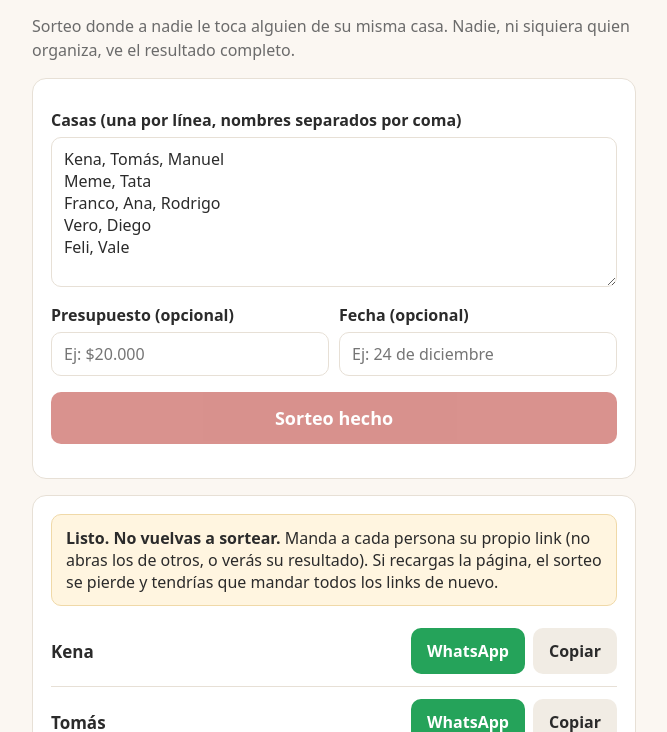
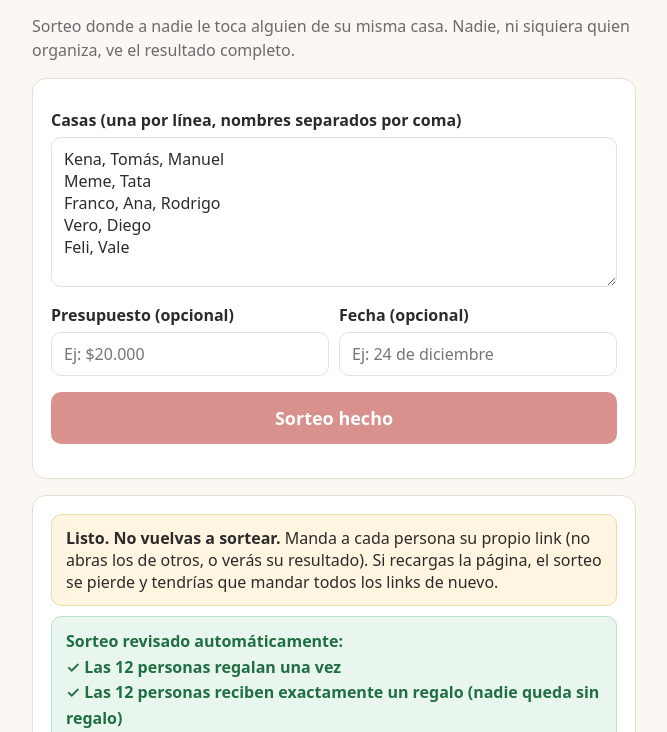
Before and after one commit to FrancoBrice/amigo-secreto, a plain HTML site: page index.html in a window 1280 px wide. Both pictures are taken after a click on the button "Sortear". Shown: the part 68-800 px from the top of the page, without its empty margins (306-973 px from the left). Drawn offline with Linux system fonts and the light colour scheme.

Commit message:
Add files via upload

```diff
--- a/index.html
+++ b/index.html
@@ -29,6 +29,7 @@
   .person .actions { display:flex; gap:8px; flex-shrink:0; }
   .sent { color:var(--green); font-size:14px; }
   .err { color:var(--red); font-weight:600; }
+  .ok { background:#e9f6ee; border:1px solid #b9e0c8; color:var(--green); border-radius:10px; padding:12px 14px; margin-top:10px; line-height:1.6; font-weight:600; }
   .warn { background:#fff5e0; border:1px solid #f0d9a8; border-radius:10px; padding:12px 14px; }
   /* Vista del participante */
   .reveal { text-align:center; padding-top:40px; }
@@ -139,6 +140,13 @@
     if (new Set(names.map(n => n.toLowerCase())).size !== names.length) { msg.textContent = 'Hay nombres repetidos. Agrega una inicial para diferenciarlos.'; return; }
     const pairs = draw(houses);
     if (!pairs) { msg.textContent = 'No se puede sortear con estas casas (una casa tiene más de la mitad de las personas).'; return; }
+    // Revisión automática del sorteo (sin mostrar quién le toca a quién)
+    const houseOf = {}; houses.forEach((h, i) => h.forEach(n => houseOf[n] = i));
+    const givers = new Set(pairs.map(x => x[0])), receivers = new Set(pairs.map(x => x[1]));
+    const okAllGive = givers.size === names.length && names.every(n => givers.has(n));
+    const okAllGet = receivers.size === names.length && names.every(n => receivers.has(n));
+    const okHouse = pairs.every(([g, r]) => g !== r && houseOf[g] !== houseOf[r]);
+    if (!(okAllGive && okAllGet && okHouse)) { msg.textContent = 'Algo salió mal en el sorteo. Recarga la página e inténtalo de nuevo.'; return; }
     const p = document.getElementById('budget').value.trim();
     const f = document.getElementById('date').value.trim();
     const base = location.href.split('#')[0];
@@ -147,6 +155,7 @@
     out.innerHTML = `
       <div class="card">
         <div class="warn"><b>Listo. No vuelvas a sortear.</b> Manda a cada persona su propio link (no abras los de otros, o verás su resultado). Si recargas la página, el sorteo se pierde y tendrías que mandar todos los links de nuevo.</div>
+        <div class="ok">Sorteo revisado automáticamente:<br>✓ Las ${names.length} personas regalan una vez<br>✓ Las ${names.length} personas reciben exactamente un regalo (nadie queda sin regalo)<br>✓ A nadie le tocó alguien de su misma casa ni sí mismo</div>
         <div id="list" style="margin-top:10px"></div>
       </div>`;
     document.getElementById('houses').disabled = true;
```
